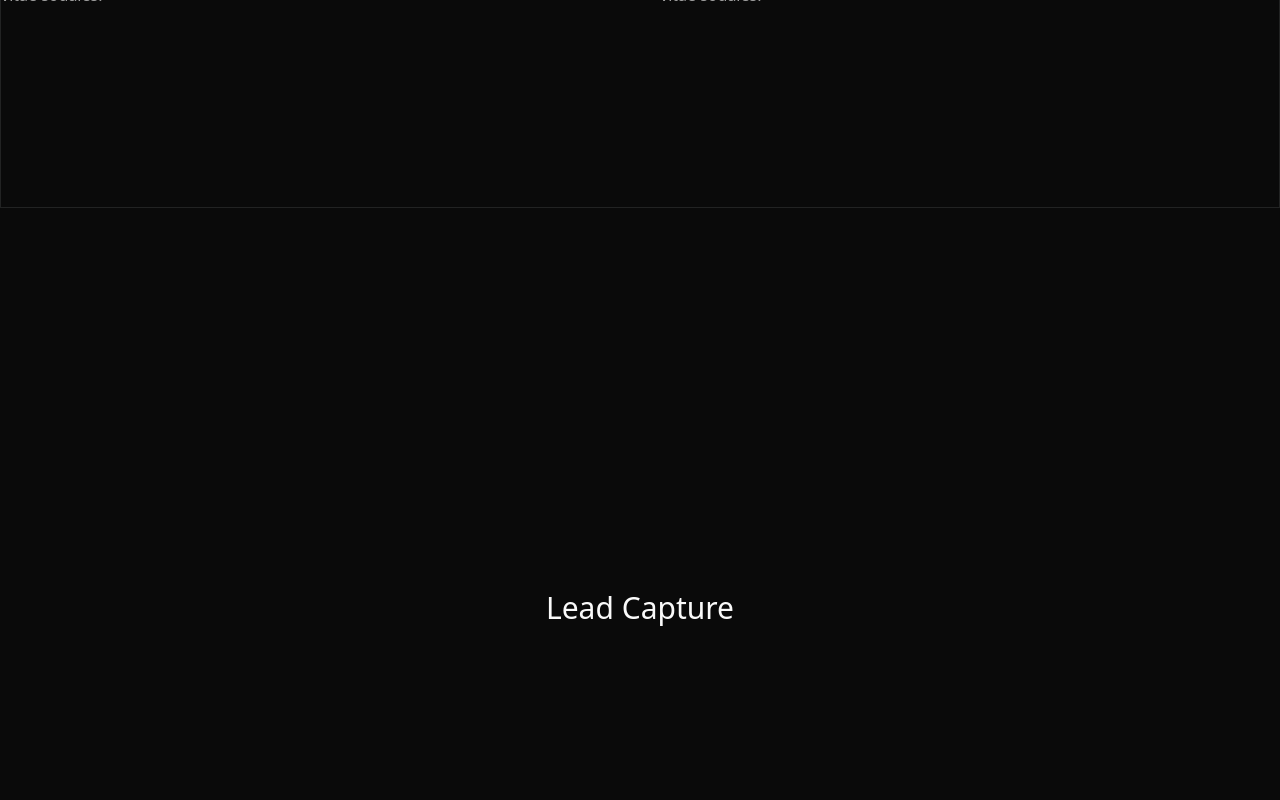
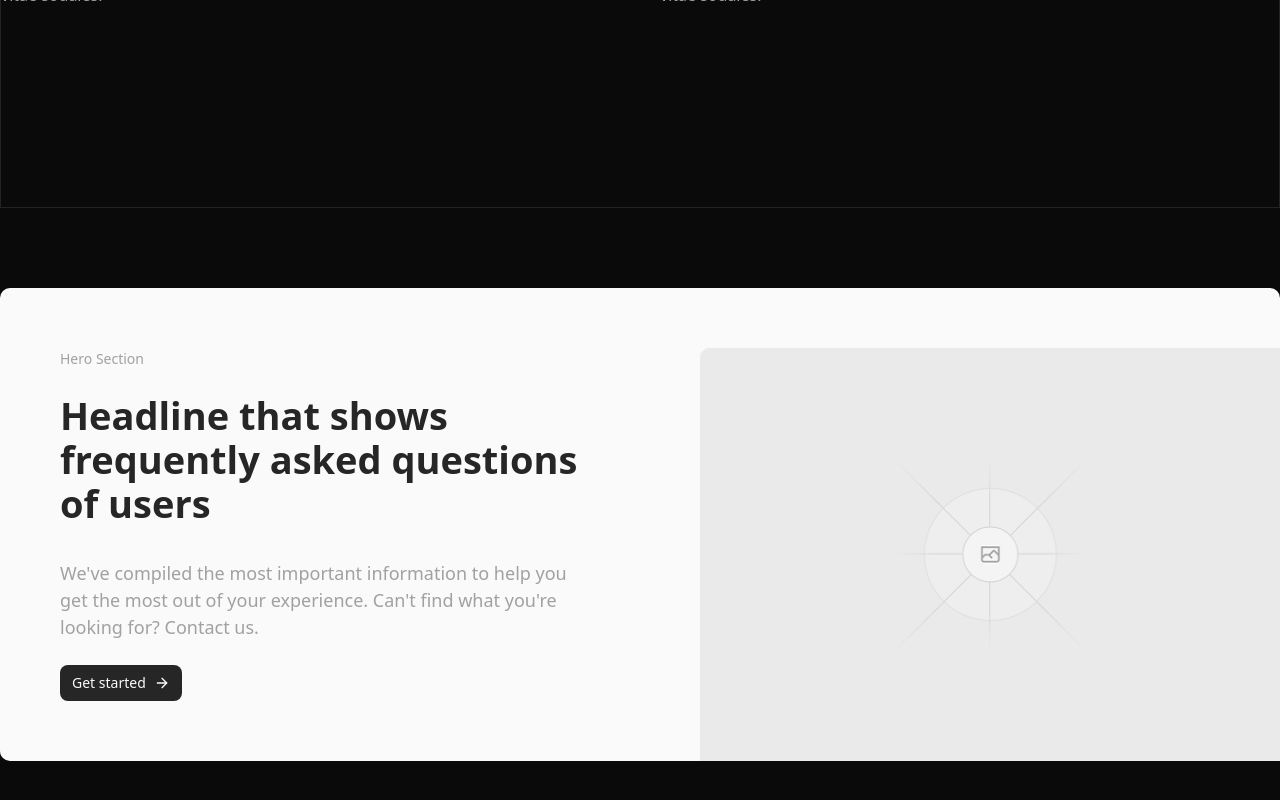
Before and after one commit to yeahitsmejayyy/skelly-site, a React (Vite) app: page / in a window 1280 px wide. Shown: the part 10930-11730 px from the top of the page. Built offline with nearby package versions, Linux system fonts and the light colour scheme.

Commit message:
added lead capture 1 section component

```diff
--- a/src/components/site/lead-capture/lead-capture-1.tsx
+++ b/src/components/site/lead-capture/lead-capture-1.tsx
@@ -1,11 +1,33 @@
 // interface LeadCapture1Props {
 //   // define props here
 // }
+
+import { Button } from "@/components/ui/button";
+import { ArrowRight } from "lucide-react";
+
 // props: LeadCapture1Props
 export default function LeadCapture1() {
     return (
-        <div className="w-full h-screen flex items-center justify-center">
-            <p className="text-3xl">Lead Capture</p>
+        <div className="w-full flex items-center justify-center lg:py-20 py-0">
+            <div className="w-325 lg:rounded-lg bg-accent-foreground lg:pl-15 pl-8 pt-15">
+                <div className="grid lg:grid-cols-2 grid-cols-1 gap-15">
+                    <div className="flex flex-col lg:gap-0 gap-y-6 lg:justify-between  lg:pb-15 pe-15">
+                        <div className="flex flex-col gap-y-6">
+                            <p className="text-muted-foreground lg:text-[14px]">Hero Section</p>
+                            <h1 className="lg:text-[38px] text-[30px] font-bold lg:leading-11 leading-8 text-accent">Headline that shows frequently asked questions of users</h1>
+                        </div>
+                        <div className="flex flex-col gap-y-6">
+                            <p className="text-muted-foreground lg:text-[18px]">
+                                We've compiled the most important information to help you get the most out of your experience. Can't find what you're looking for? Contact us.
+                            </p>
+                            <Button variant={'secondary'} className="w-fit">Get started <ArrowRight /></Button>
+                        </div>
+                    </div>
+                    <div>
+                        <img alt="Lead Capture Image" src="/lead-capture-placeholder.png" />
+                    </div>
+                </div>
+            </div>
         </div>
     );
 }
```
Also changed, not shown: public/lead-capture-placeholder.png (added).
